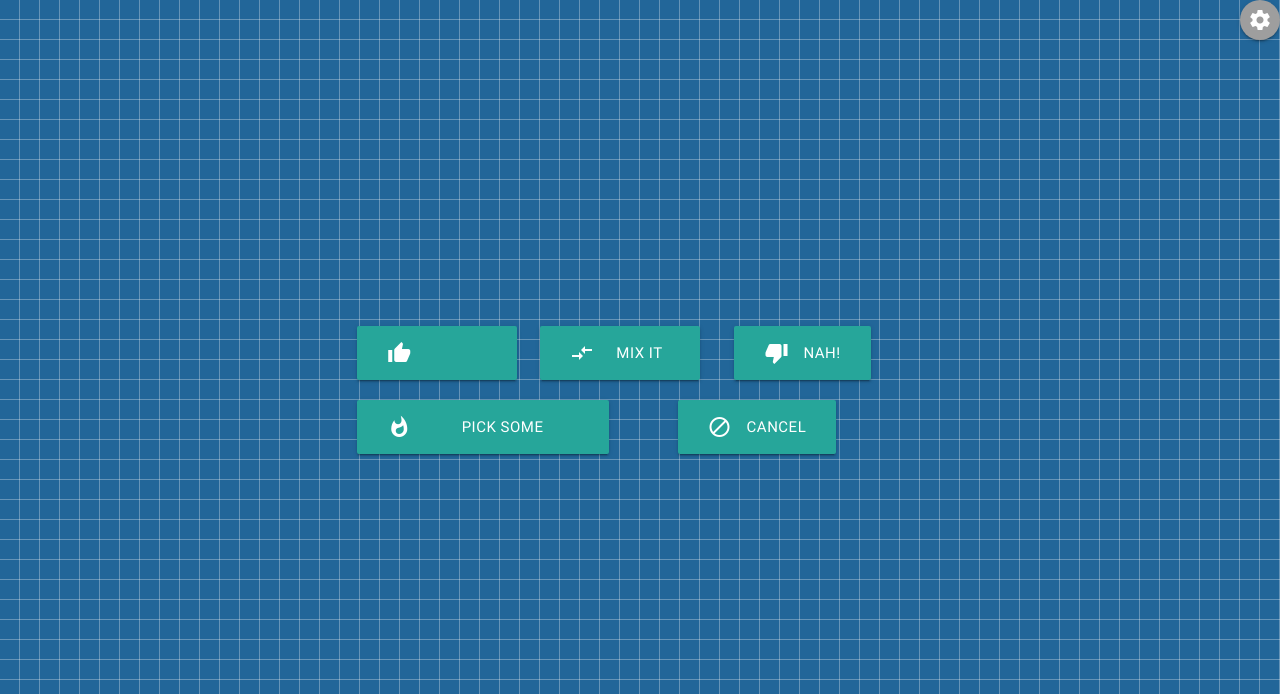
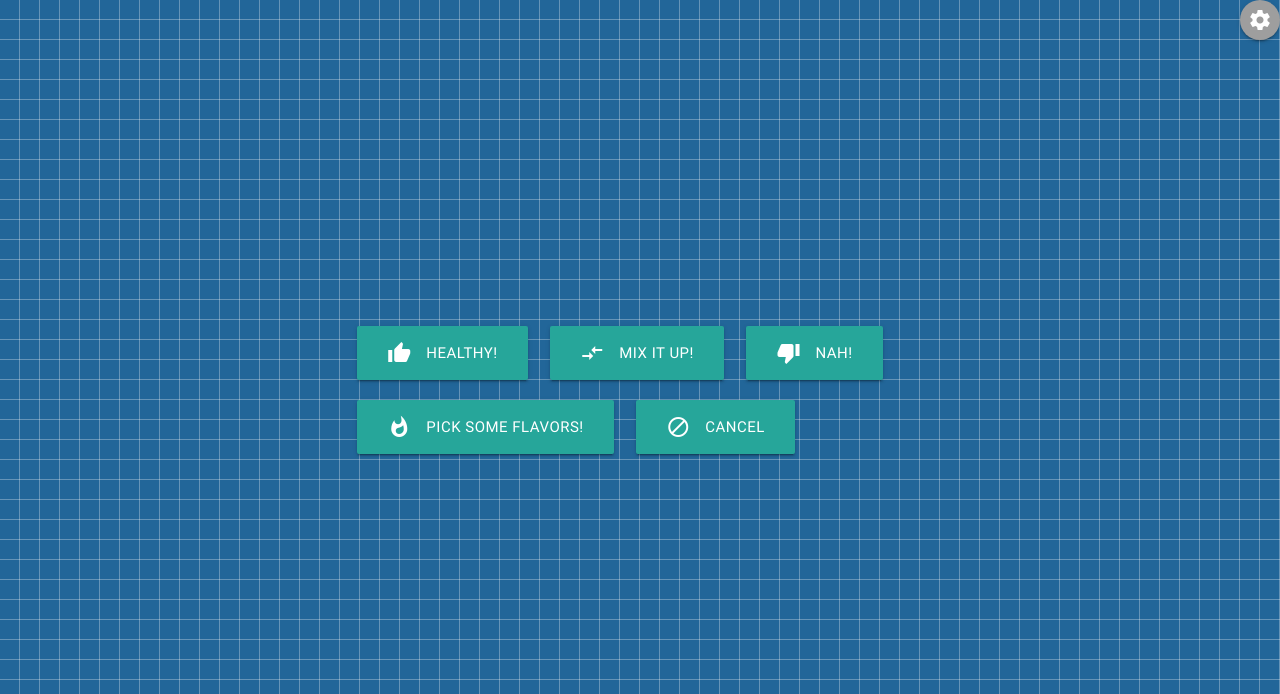
Before and after one commit to ConnerD2/blendtec-self-serve, a Flask app: page /health in a window 1280 px wide. Shown: the top 694 px of the page. Run offline with Flask 2, Linux system fonts and the light colour scheme; some libraries are stand-ins or nearby versions.

Commit message:
The quirks of barba

```diff
--- a/main.py
+++ b/main.py
@@ -18,7 +18,7 @@
 SECRET_KEY = 'asdfasdfasdfasdfasdf'
 
 #ser = serial.Serial('/dev/ttyACM0',115200)
-ser = serial.Serial('/dev/pts/2')
+ser = serial.Serial('/dev/pts/3')
 ser.write('I')
 
 smflavor = {}
@@ -76,7 +76,8 @@
 def status(ws):
     ser.write('I')
     while not ws.closed:
-        ws.send(ser.readline())
+        x = ser.readline()
+        ws.send(x)
 
 @app.route("/")
 def main():
--- a/templates/health.html
+++ b/templates/health.html
@@ -2,22 +2,22 @@
 {% block body %}
 <div id="health" href="#health"> <!-- Select Healthiness -->
     <div class="row">
-        <div class="col s4 center-align">
+        <div class="col center-align">
             <a class="waves-effect waves-light btn-large" onclick="sethealth('yes')"><i class="material-icons left">thumb_up</i>Healthy!</a>
         </div>
-        <div class="col s4 center-align">
+        <div class="col center-align">
             <a class="waves-effect waves-light btn-large" onclick="sethealth('mix')"><i class="material-icons left">compare_arrows</i>Mix it up!</a>
         </div>
-        <div class="col s4 center-align">
+        <div class="col center-align">
             <a class="waves-effect waves-light btn-large" onclick="sethealth('no')"><i class="material-icons left">thumb_down</i>Nah!</a>
         </div>
     </div>
     <div class="row"> <!-- Controls -->
-        <div class="col s6 center-align">
-            <a style="margin: auto;" class="waves-effect waves-light btn-large" href="/blending" data-next="blending" data-prev="select"><i class="material-icons left">whatshot</i>Pick Some Flavors!</a>
+        <div class="col center-align">
+            <a style="margin: auto;" class="waves-effect waves-light btn-large" href="/selection" data-next="selection" data-prev="index"><i class="material-icons left">whatshot</i>Pick Some Flavors!</a>
         </div>
-        <div class="col s6 center-align">
-            <a class="waves-effect waves-light btn-large" href="/" onclick="cancel()" data-next="index" data-prev="select"><i class="material-icons left">block</i>Cancel</a>
+        <div class="col center-align">
+            <a class="waves-effect waves-light btn-large" href="/" onclick="cancel()" data-next="index" data-prev="index"><i class="material-icons left">block</i>Cancel</a>
         </div>
     </div>
 </div>
--- a/templates/select.html
+++ b/templates/select.html
@@ -40,7 +40,7 @@
             <a style="margin: auto;" class="waves-effect waves-light btn-large" onclick="make()" href="/blending" data-next="blending" data-prev="health"><i class="material-icons left">whatshot</i>Start Blending!</a>
         </div>
         <div class="col s4 center-align">
-            <a class="waves-effect waves-light btn-large" href="/" onclick="cancel()"><i class="material-icons left" data-next="index" data-prev="selection">block</i>Cancel</a>
+            <a class="waves-effect waves-light btn-large" href="/" onclick="cancel()"><i class="material-icons left" data-next="index" data-prev="health">block</i>Cancel</a>
         </div>
     </div>
 </div>
```
Also changed, not shown: templates/blending.html (+0 -10 lines), templates/index.html (+5 -2 lines).
